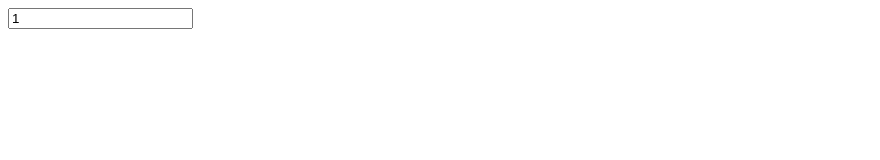
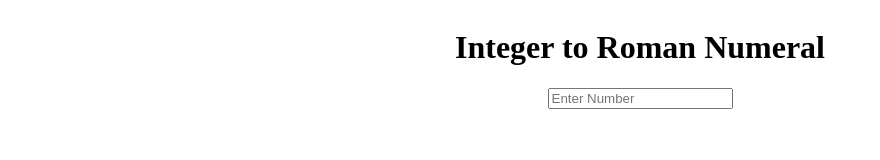
Before and after one commit to lukmaan-b/solirius-code-challenge, a plain HTML site: page web/index.html in a window 1280 px wide. Shown: the whole page, without its empty margins (0-880 px from the left). Drawn offline with Linux system fonts and the light colour scheme.

Commit message:
add basic styles

```diff
--- a/web/index.html
+++ b/web/index.html
@@ -9,8 +9,16 @@
 </head>
 
 <body>
-  <input type="number" min="1" value="1" id="integerValue" placeholder="Enter Number">
-  <span id="romanValue"></span>
+  <div style="display:flex;flex-direction: column;justify-content: center;align-items: center;">
+    <h1>Integer to Roman Numeral</h1>
+    <section>
+      <input type="number" min="1" id="integerValue" placeholder="Enter Number">
+      <div style="display:flex;justify-content: center;align-items: center;">
+        <h3 id="romanValue"></h3>
+      </div>
+    </section>
+  </div>
+
 </body>
 <script async type="text/javascript" src="../romanNumeralGenerator.js"></script>
 <script defer>
```
